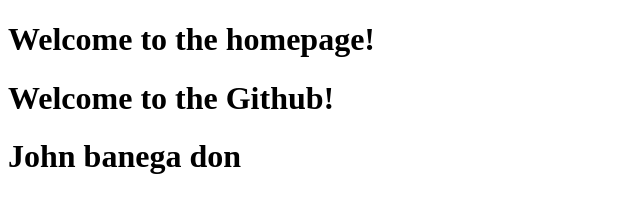
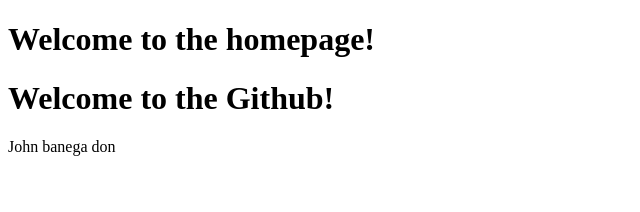
Before and after one commit to Abhishek610819/React-Project, a plain HTML site: page index.html in a window 1280 px wide. Shown: the whole page, without its empty margins (0-640 px from the left). Drawn offline with Linux system fonts and the light colour scheme.

Commit message:
firstreact

```diff
--- a/index.html
+++ b/index.html
@@ -8,6 +8,6 @@
 <body>
    <h1>Welcome to the homepage!</h1>
     <h1>Welcome to the Github!</h1>
-    <h1>John banega don</h1>
+    <p>John banega don</p>
 </body>
 </html>
```
